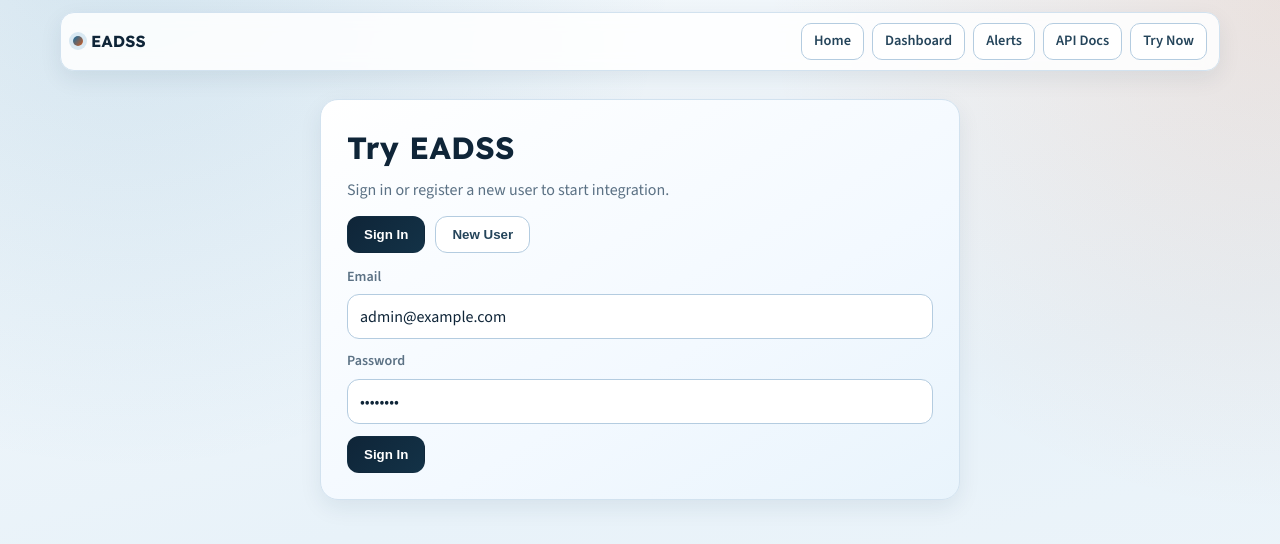
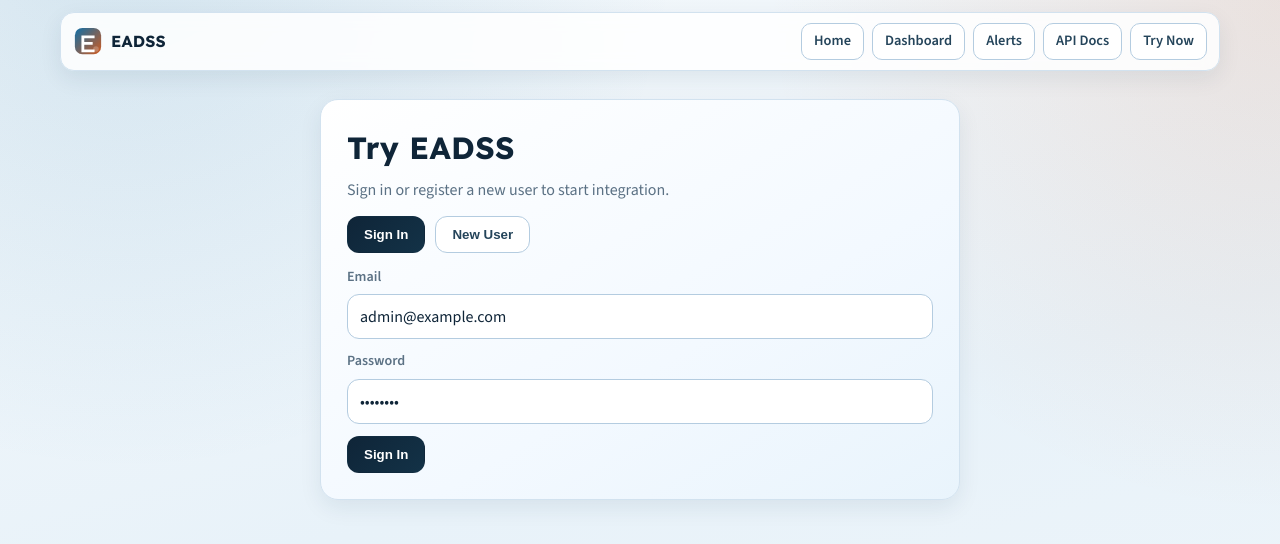
Before and after one commit to mukundhan-mohan/eadss, a Next.js app in the folder frontend/: page /login in a window 1280 px wide. Shown: the top 544 px of the page. Built offline with nearby package versions, Linux system fonts and the light colour scheme; no server answers.

Commit message:
Super Admin

```diff
--- a/frontend/src/app/globals.css
+++ b/frontend/src/app/globals.css
@@ -67,6 +67,11 @@ body {
   font-family: var(--font-display), "Trebuchet MS", sans-serif;
   font-weight: 700;
   letter-spacing: 0.01em;
+}
+
+.nav-brand-text {
+  display: inline-block;
+  line-height: 1;
 }
 
 .nav-dot {
--- /dev/null
+++ b/frontend/src/components/LogoMark.tsx
@@ -0,0 +1,29 @@
+type Props = {
+  size?: number;
+};
+
+export default function LogoMark({ size = 30 }: Props) {
+  return (
+    <svg
+      width={size}
+      height={size}
+      viewBox="0 0 64 64"
+      role="img"
+      aria-label="EADSS logo"
+      xmlns="http://www.w3.org/2000/svg"
+    >
+      <defs>
+        <linearGradient id="eadss-g1" x1="0%" y1="0%" x2="100%" y2="100%">
+          <stop offset="0%" stopColor="#0f6fa8" />
+          <stop offset="100%" stopColor="#d05a1e" />
+        </linearGradient>
+      </defs>
+      <rect x="4" y="4" width="56" height="56" rx="16" fill="url(#eadss-g1)" />
+      <path
+        d="M18 20h28v6H24v8h18v6H24v10h22v6H18V20z"
+        fill="#ffffff"
+      />
+      <circle cx="49" cy="49" r="6" fill="#ffffff" fillOpacity="0.22" />
+    </svg>
+  );
+}
--- a/frontend/src/components/Navbar.tsx
+++ b/frontend/src/components/Navbar.tsx
@@ -3,6 +3,7 @@
 import { useEffect, useState } from "react";
 import Link from "next/link";
 import { adminMe } from "@/lib/api";
+import LogoMark from "@/components/LogoMark";
 
 const baseItems = [
   { href: "/", label: "Home" },
@@ -33,8 +34,8 @@ export default function Navbar() {
     <header className="nav-shell">
       <div className="nav-wrap">
         <Link href="/" className="nav-brand">
-          <span className="nav-dot" />
-          <span>EADSS</span>
+          <LogoMark size={30} />
+          <span className="nav-brand-text">EADSS</span>
         </Link>
         <nav className="nav-links" aria-label="Primary">
           {baseItems.map((item) => (
```
Also changed, not shown: frontend/src/app/icon.svg (added).
